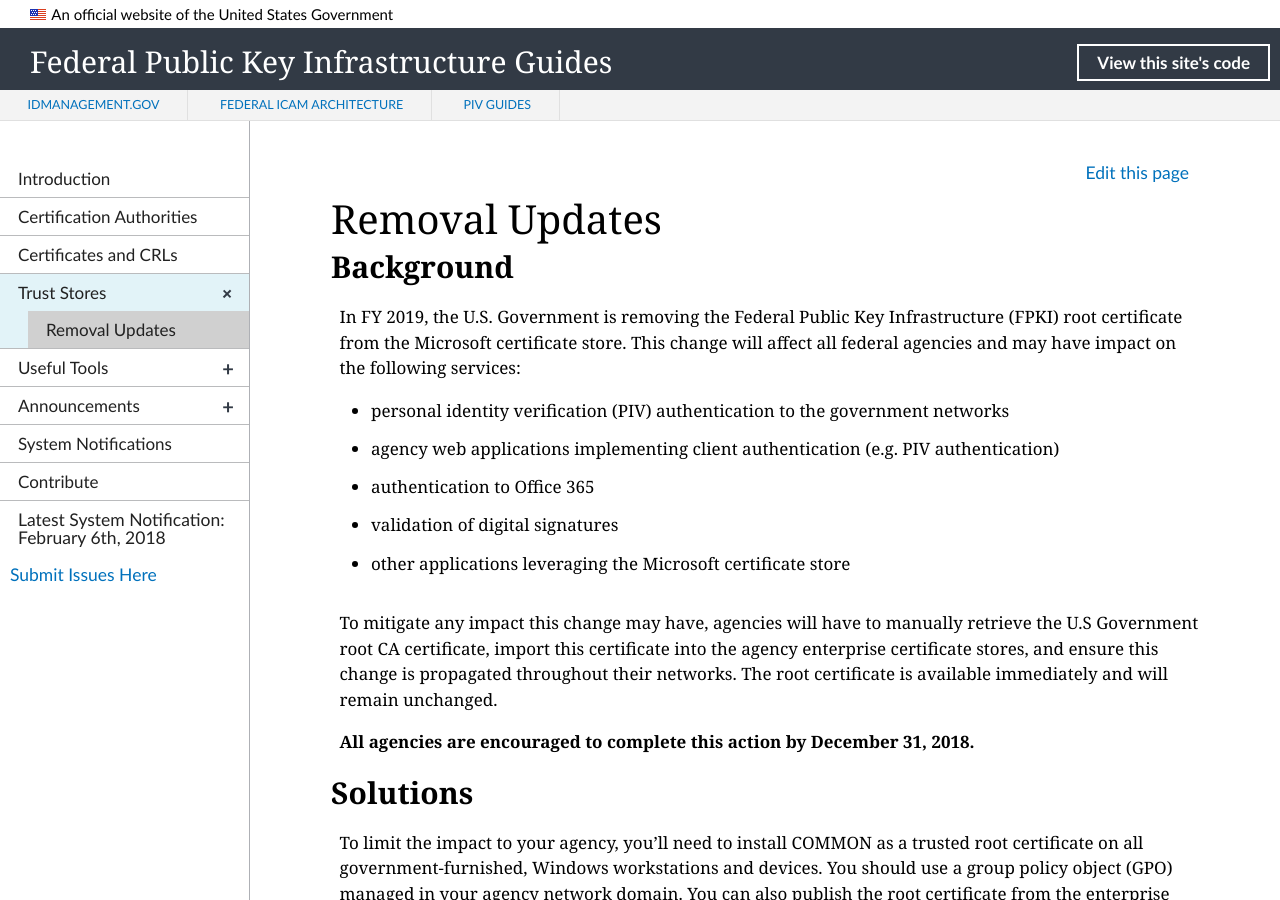
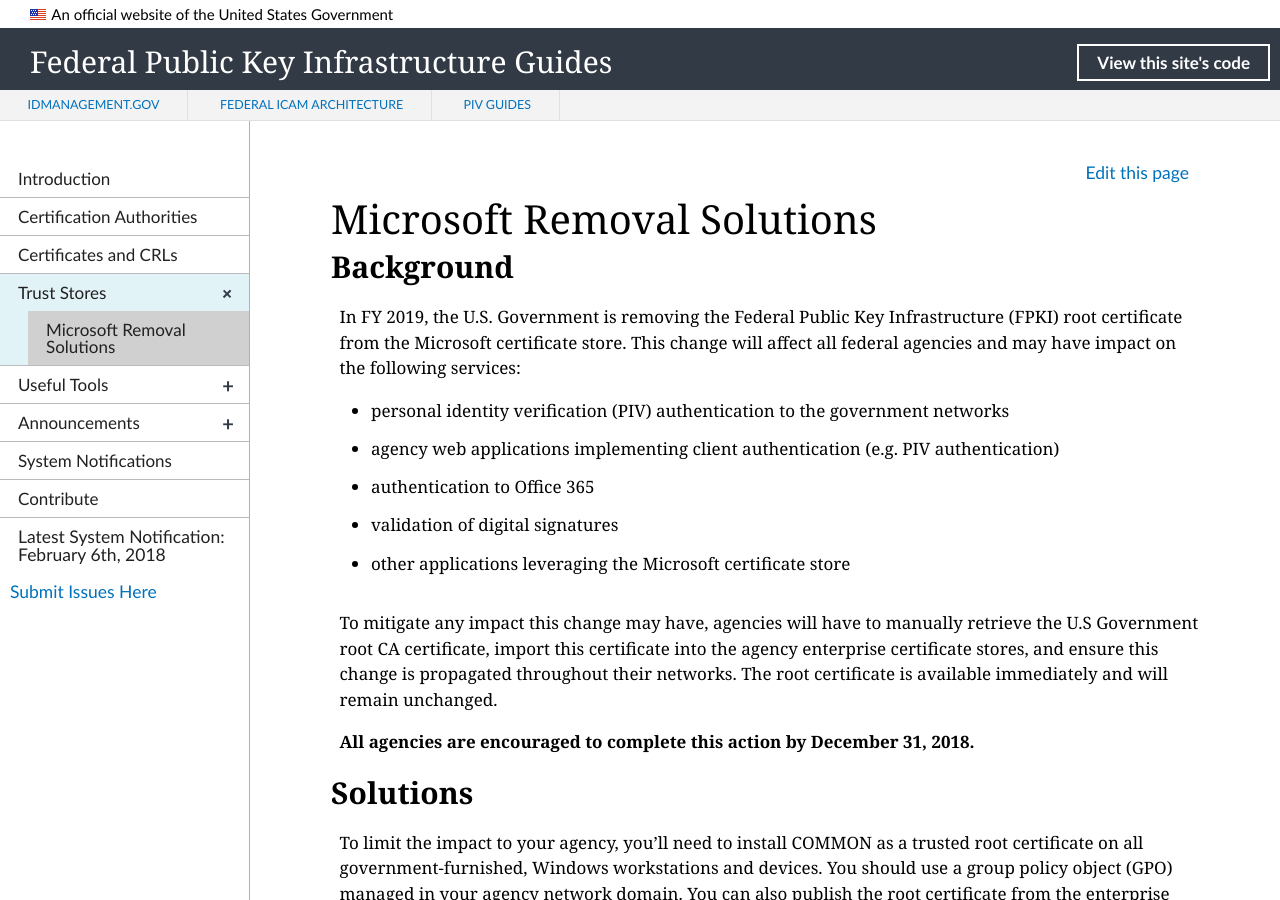
Before and after one commit to GSA/fpki-guides, a Jekyll site: the page built from _trust-stores/01_removal_updates.md, in a window 1280 px wide and 900 px high. Built offline with Jekyll 4.4.1, drawn with Linux system fonts in a browser that asks for light colours; nearby versions of some CDN libraries; library files that are not in the unit come from our copies.

Commit message:
Update 01_removal_updates.md

```diff
--- a/_trust-stores/01_removal_updates.md
+++ b/_trust-stores/01_removal_updates.md
@@ -1,9 +1,9 @@
 ---
 layout: default
-navtitle: Removal Updates
-title: Removal Updates
+navtitle: Microsoft Removal Solutions
+title: Microsoft Removal Solutions
 collection: trust-stores
-permalink: trust-stores/removal-updates/
+permalink: trust-stores/microsoft-removal-solutions/
 ---
 ## Background
 In FY 2019, the U.S. Government is removing the Federal Public Key Infrastructure (FPKI) root certificate from the Microsoft certificate store. This change will affect all federal agencies and may have impact on the following services:
```
